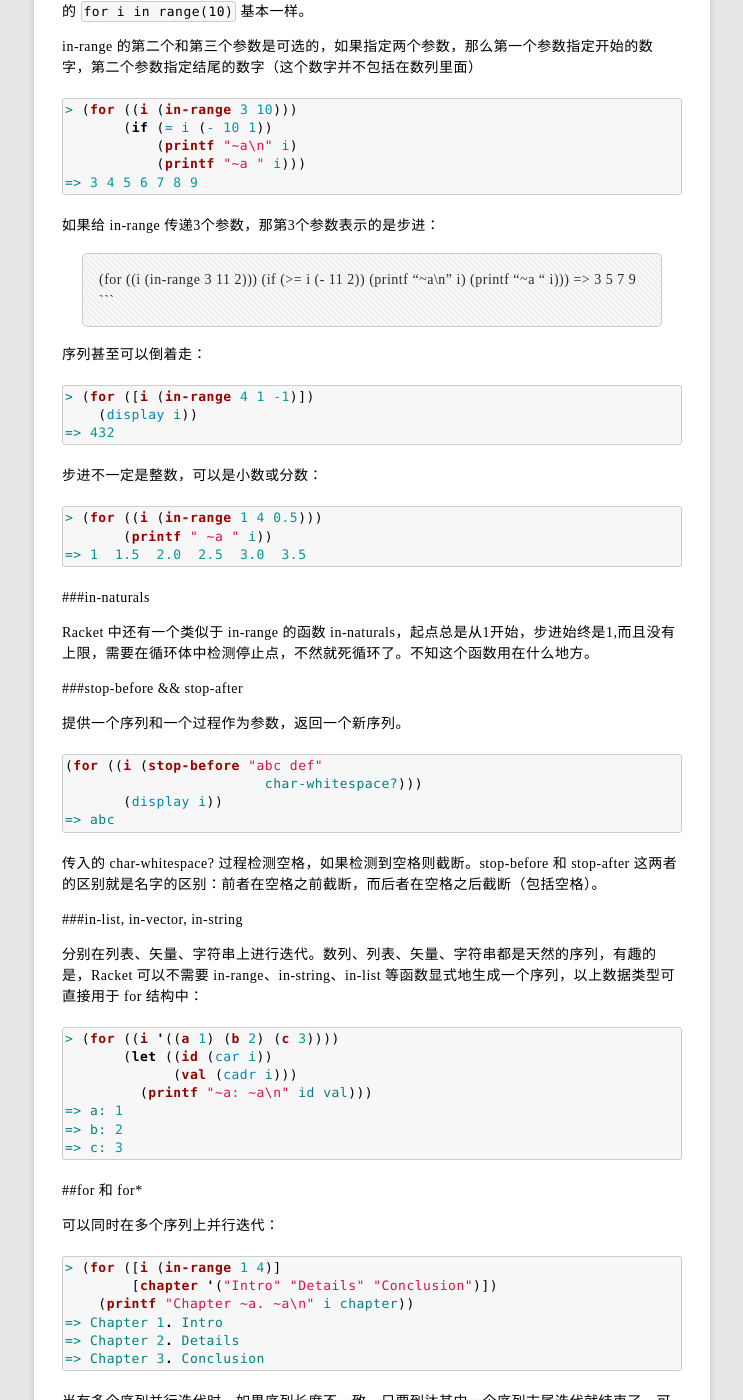
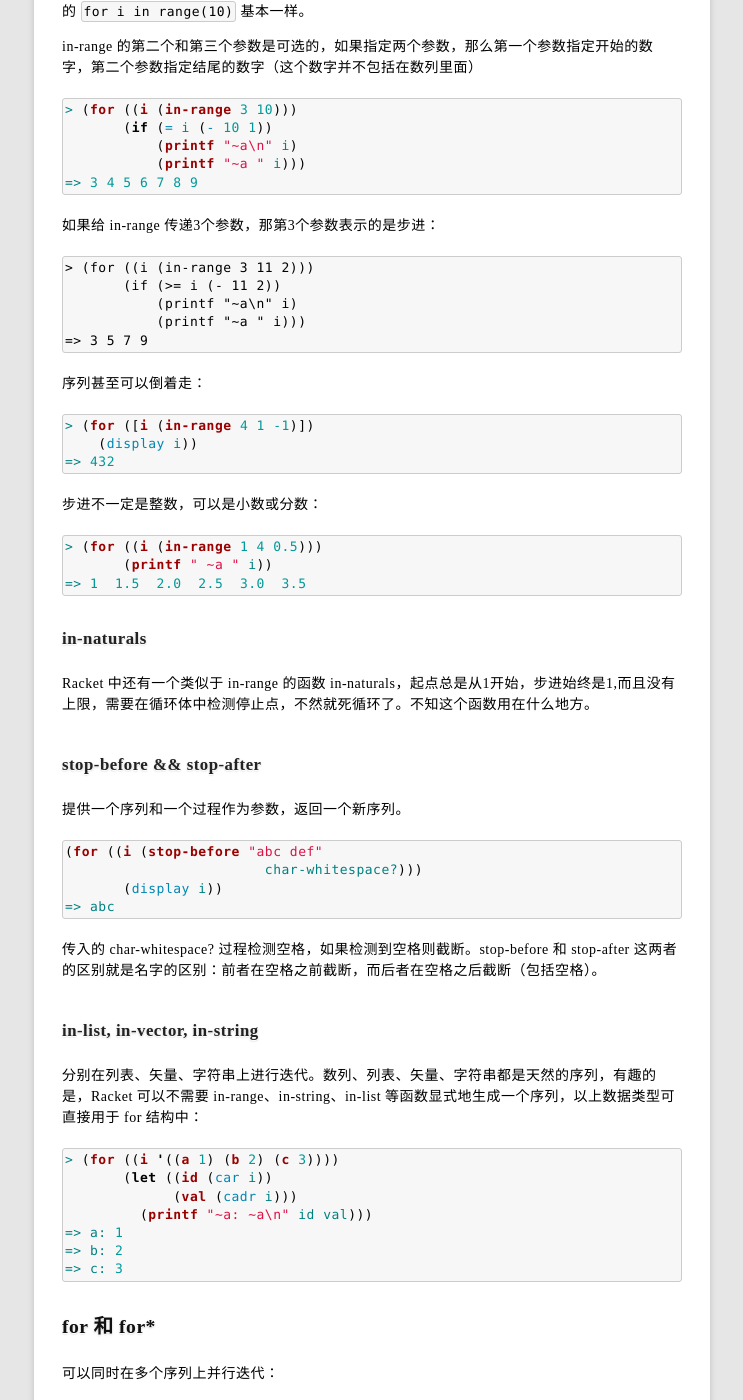
Before and after one commit to rhuichao/uternet.github.io, a Jekyll site: the page built from _posts/2014-12-20-iter-in-racket.md, in a window 1280 px wide and 1400 px high, scrolled down 822 px. Shown: the whole window, without its empty margins (268-1011 px from the left). Built offline with Jekyll 4.4.1, drawn with Linux system fonts in a browser that asks for light colours; Markdown is read by kramdown in place of the engine named in the settings; some of the changed text lies outside the part shown.

Commit message:
new document posted

````diff
--- a/_posts/2014-12-20-iter-in-racket.md
+++ b/_posts/2014-12-20-iter-in-racket.md
@@ -50,6 +50,7 @@ in-range 的第二个和第三个参数是可选的，如果指定两个参数
 
 如果给 in-range 传递3个参数，那第3个参数表示的是步进：
 
+```schemes
 > (for ((i (in-range 3 11 2)))
        (if (>= i (- 11 2))
            (printf "~a\n" i)
````
